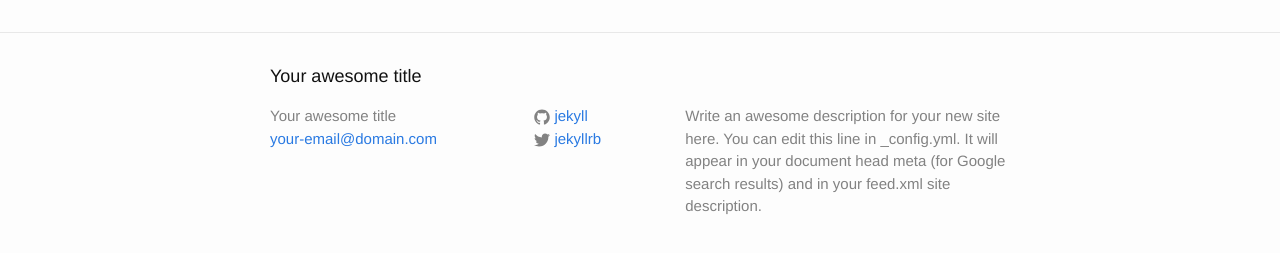
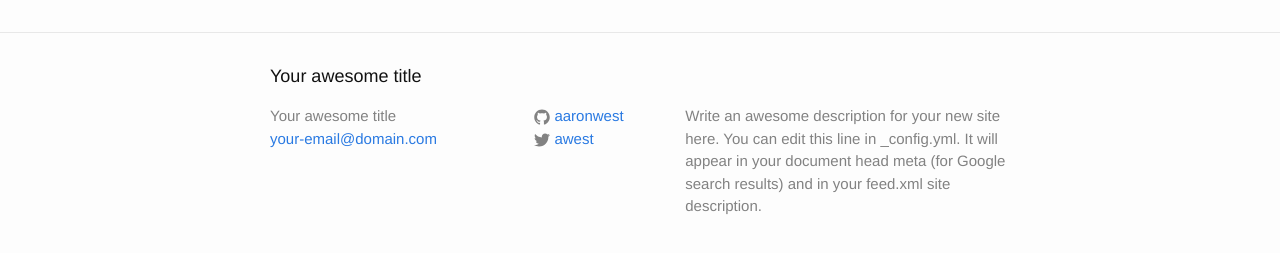
Before and after one commit to aaronwest/aaronwest.github.io, a Jekyll site: the page built from index.html, in a window 1280 px wide. Shown: the part 264-517 px from the top of the page. Built offline with Jekyll 4.4.1, drawn with Linux system fonts in a browser that asks for light colours.

Commit message:
Minor edits to config

```diff
--- a/_config.yml
+++ b/_config.yml
@@ -7,8 +7,11 @@ description: > # this means to ignore newlines until "baseurl:"
   Google search results) and in your feed.xml site description.
 baseurl: "" # the subpath of your site, e.g. /blog/
 url: "http://yourdomain.com" # the base hostname & protocol for your site
-twitter_username: jekyllrb
-github_username:  jekyll
+twitter_username: awest
+github_username:  aaronwest
+timezone: America/Chicago
 
 # Build settings
 markdown: kramdown
+kramdown:
+  input: GFM
```
